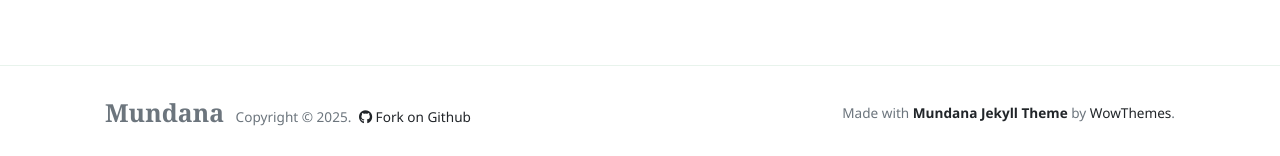
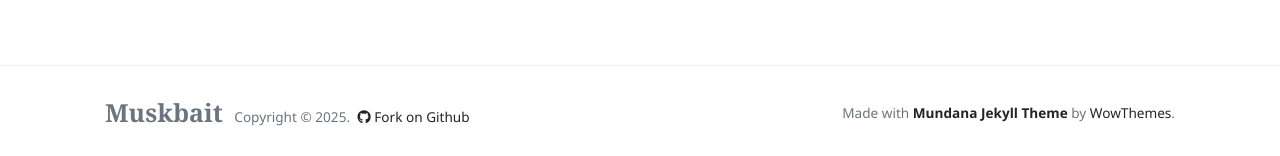
Before and after one commit to reprojekted/mundana-theme-jekyll-master, a Jekyll site: the page built from index.html, in a window 1280 px wide and 900 px high, scrolled down 1742 px. Shown: the part 741-897 px from the top of the window. Built offline with Jekyll 4.4.1, drawn with Linux system fonts in a browser that asks for light colours; nearby versions of some CDN libraries; the list of posts is cut into pages by our own code.

Commit message:
Update default.html

```diff
--- a/_layouts/default.html
+++ b/_layouts/default.html
@@ -79,7 +79,7 @@
         <div class="container">
         <div class="row align-items-center justify-content-between">
             <div>
-                <span class="navbar-brand mr-2 mb-0"><strong>Mundana</strong></span>
+                <span class="navbar-brand mr-2 mb-0"><strong>Muskbait</strong></span>
                 <span>Copyright © <script>document.write(new Date().getFullYear())</script>.</span>
 
                 <!--  Github Repo Star Btn-->
```
